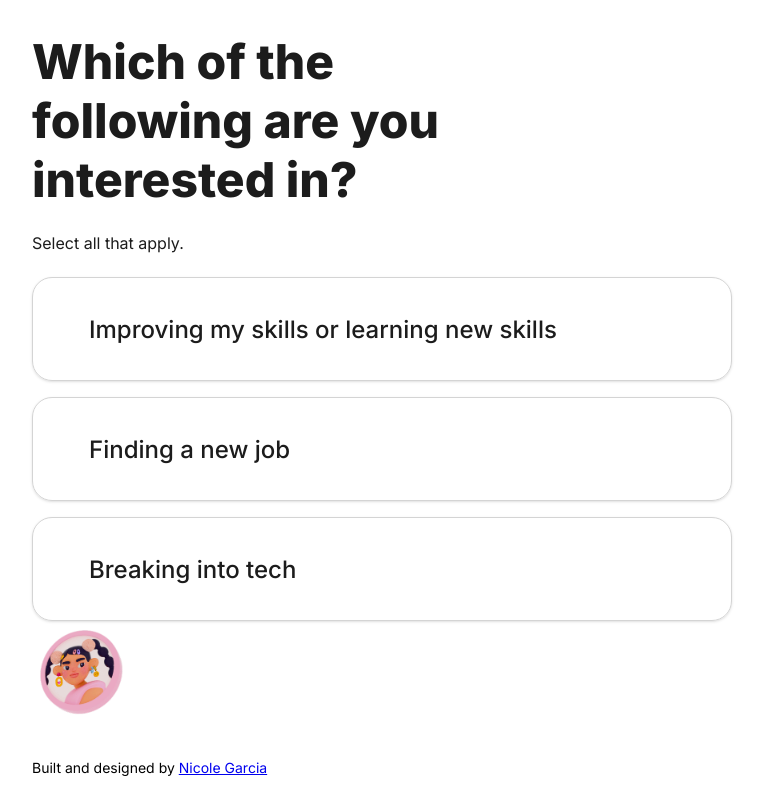
After one commit to wontonface/article-recommender, a Flask app: page /your-goals in a window 1280 px wide. The commit adds this page. Shown: the whole page, without its empty margins (358-1121 px from the left). Run offline with Flask 2, Linux system fonts and the light colour scheme; some libraries are stand-ins or nearby versions.

Commit message:
Started styling for your-goals and interview-status pages

```diff
--- a/webapp/app.py
+++ b/webapp/app.py
@@ -14,6 +14,10 @@ def entry_page() -> 'html':
 @app.route('/test')
 def hello() -> str:
     return 'Hello world from Flask'
+
+@app.route('/your-goals')
+def yourgoals_page() -> 'html':
+    return render_template('your-goals.html')
 
 # @app.route('/entry')
 # def entry_page() -> 'html':
--- a/webapp/static/App.css
+++ b/webapp/static/App.css
@@ -30,6 +30,12 @@ html {
     font-weight: 800;
 }
 
+.section-subtext {
+    font-family: 'Inter', sans-serif;
+    color: var(--neutral-800);
+    font-size: 16px;
+}
+
 .text-container {
     display: flex;
     flex-direction: column;
@@ -49,7 +55,7 @@ h1 {
 .button-main {
     background-color: var(--purple-500);
     border: 1px solid transparent;
-    border-radius: .75rem;
+    border-radius: 3rem;
     box-sizing: border-box;
     color: var(--purple-100);
     cursor: pointer;
@@ -87,6 +93,51 @@ h1 {
     }
 }
 
+.body-options {
+    display: flex;
+    flex-direction: column;
+    gap: 16px;
+}
+
+.option-card-horizontal {
+    box-sizing: border-box;
+    display: flex;
+    flex-direction: row;
+    align-items: center;
+    padding: 24px 40px;
+    gap: 24px;
+    width: 700px;
+    height: 104px;
+    box-shadow: 0px 1px 2px -1px rgba(0, 0, 0, 0.1), 0px 1px 3px rgba(0, 0, 0, 0.1);
+    border: 1px solid #D4D4D4;
+    border-radius: 20px;
+}
+
+.option-card-horizontal:hover {
+    box-shadow: 0px 10px 10px rgba(0, 0, 0, 0.04), 0px 20px 25px -5px rgba(0, 0, 0, 0.1);
+}
+
+.card-content {
+    display: flex;
+    flex-direction: row;
+    align-items: center;
+    gap: 16px;
+}
+
+.card-content-text {
+    display: flex;
+    flex-direction: column;
+    margin: 0;
+    gap: 4px;
+}
+
+.card-title {
+    font-family: 'Inter', sans-serif;
+    font-size: 24px;
+    color: #1c1c1c;
+    font-weight: 500;
+}
+
 .footer {
     font-family: 'Inter', sans-serif;
     font-size: 14px;
--- a/webapp/templates/base.html
+++ b/webapp/templates/base.html
@@ -6,6 +6,7 @@
         <style>
             @import url('https://fonts.googleapis.com/css2?family=Inter:wght@100;200;300;400;500;600;700;800;900&display=swap');
         </style>
+        <script src="https://unpkg.com/phosphor-icons"></script>
     </head>
     <body>
         {% block body %}
--- /dev/null
+++ b/webapp/templates/your-goals.html
@@ -0,0 +1,55 @@
+{% extends 'base.html' %}
+{% block body %}
+
+<div class="body-content" role="main">
+    <div class="text-container">
+        <div class="section-title">
+            Which of the following are you interested in?
+        </div>
+        <div class="section-subtext">
+            Select all that apply.
+        </div>
+    </div>
+    <div class="body-options" role="list">
+        <div class="option-card-horizontal" role="listitem">
+            <div class="card-content">
+                <i class="ph-line-segments" style="font-size: 2.5em"></i>
+                <div class="card-content-text">
+                    <div class="card-title">
+                        <div class="card-name">Improving my skills or learning new skills</div>
+                    </div>
+                </div>
+            </div>
+        </div>
+        <div class="option-card-horizontal" role="listitem">
+            <div class="card-content">
+                <i class="ph-confetti" style="font-size: 2.5em"></i>
+                <div class="card-content-text">
+                    <div class="card-title">
+                        <div class="card-name">Finding a new job</div>
+                    </div>
+                </div>
+            </div>
+        </div>
+        <div class="option-card-horizontal" role="listitem">
+            <div class="card-content">
+                <i class="ph-android-logo" style="font-size: 2.5em"></i>
+                <div class="card-content-text">
+                    <div class="card-title">
+                        <div class="card-name">Breaking into tech</div>
+                    </div>
+                </div>
+            </div>
+        </div>
+    </div>
+</div>
+
+<div class="footer">
+    <img src="static/Avatar-Circle-1.gif" width="100" height="100">
+    <p>Built and designed by <a href="nicoleiliana.com">Nicole Garcia</a></p>
+</div>
+
+
+
+
+{% endblock %}
```
Also changed, not shown: webapp/templates/interview-stage.html (added, +38 -0 lines), webapp/templates/your-role.html (added, +23 -0 lines).
